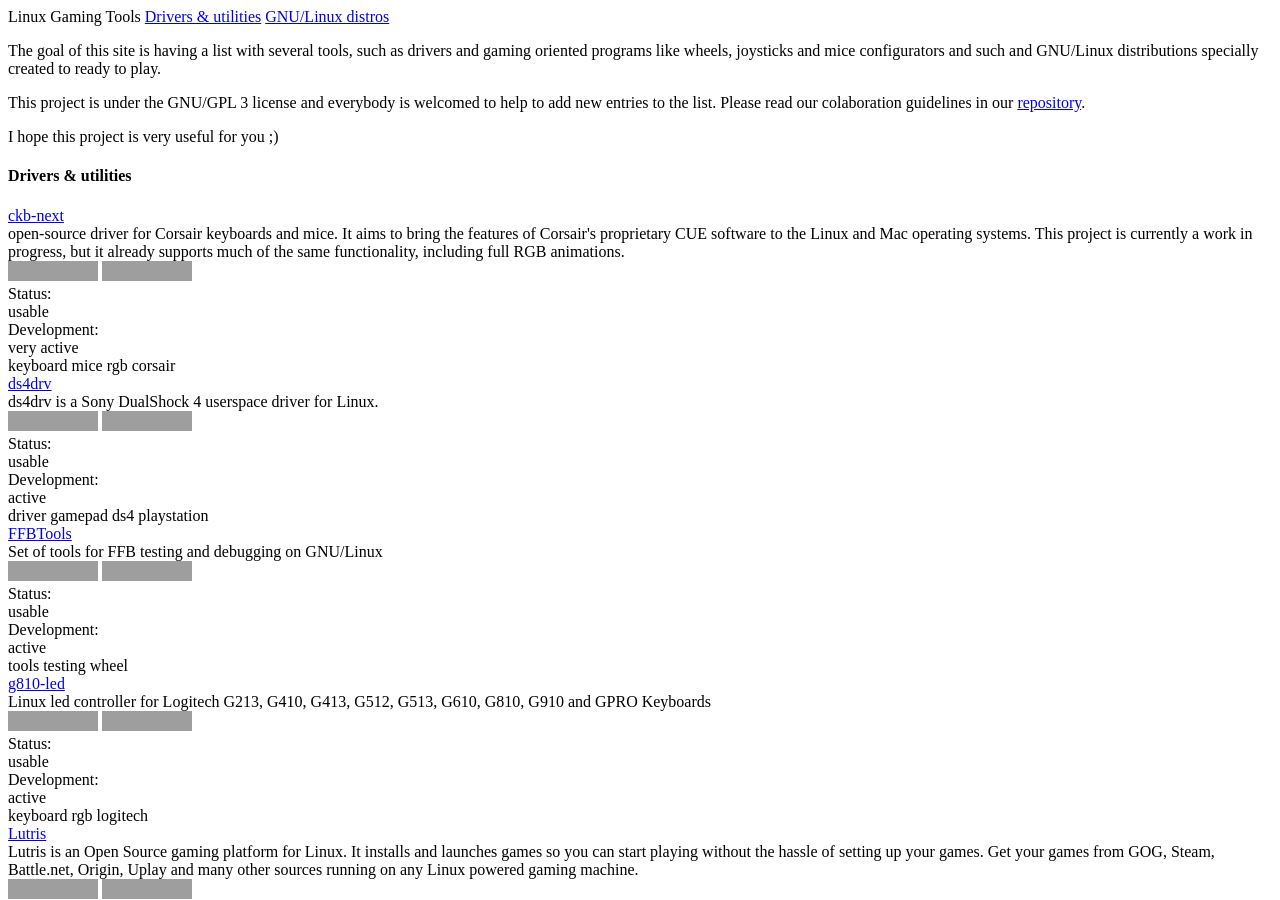
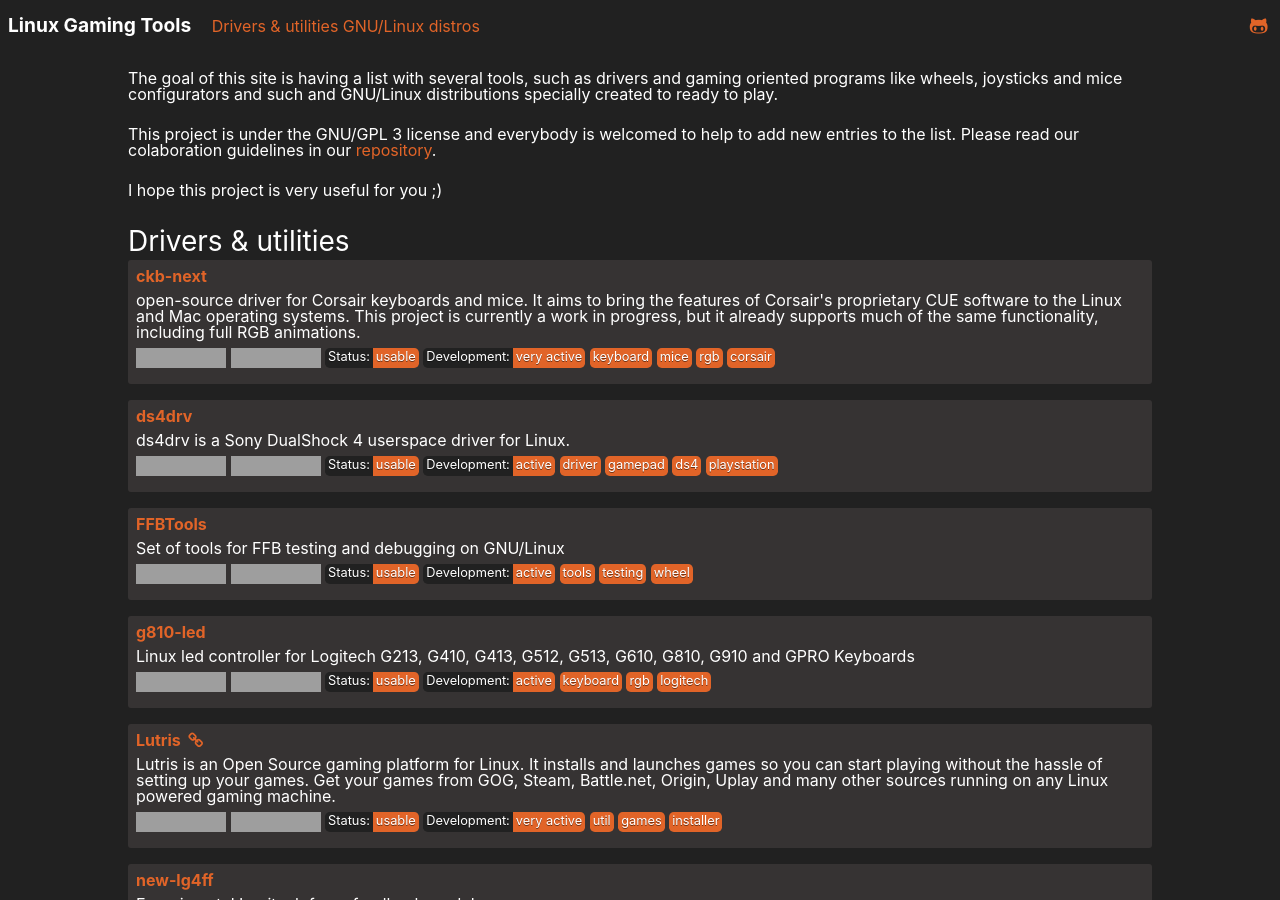
Before and after one commit to Linux-Gaming-Tools/linux-gaming-tools.github.io, a Jekyll site: the page built from index.md, in a window 1280 px wide and 900 px high. Built offline with Jekyll 4.4.1, drawn with Linux system fonts in a browser that asks for light colours; grey boxes are pictures that could not be loaded.

Commit message:
Update header.html

```diff
--- a/_includes/header.html
+++ b/_includes/header.html
@@ -4,8 +4,8 @@
 		<meta charset="utf-8" />
 		<meta name="viewport" content="width=device-width, initial-scale=1.0">
 		<title>{% if page.title %}{{ page.title }}{% else %}{{ site.title }}{% endif %}</title>
-		<link rel="stylesheet" type="text/css" href="{{ '/assets/css/fontello-embedded.css' | absolute_url }}" />
-		<link rel="stylesheet" type="text/css" href="{{ '/assets/css/style.css' | absolute_url }}" />
+		<link rel="stylesheet" type="text/css" href="{{ '/assets/css/fontello-embedded.css' }}" />
+		<link rel="stylesheet" type="text/css" href="{{ '/assets/css/style.css' }}" />
 		<link rel="alternate" type="application/rss+xml" title="{{ site.title }}" href="{{ '/feed.xml' | absolute_url }}" />
 		<!-- Check if jekyll-seo-tag plugin is activated -->
 		{% if site.plugins contains 'jekyll-seo-tag' %}
```
